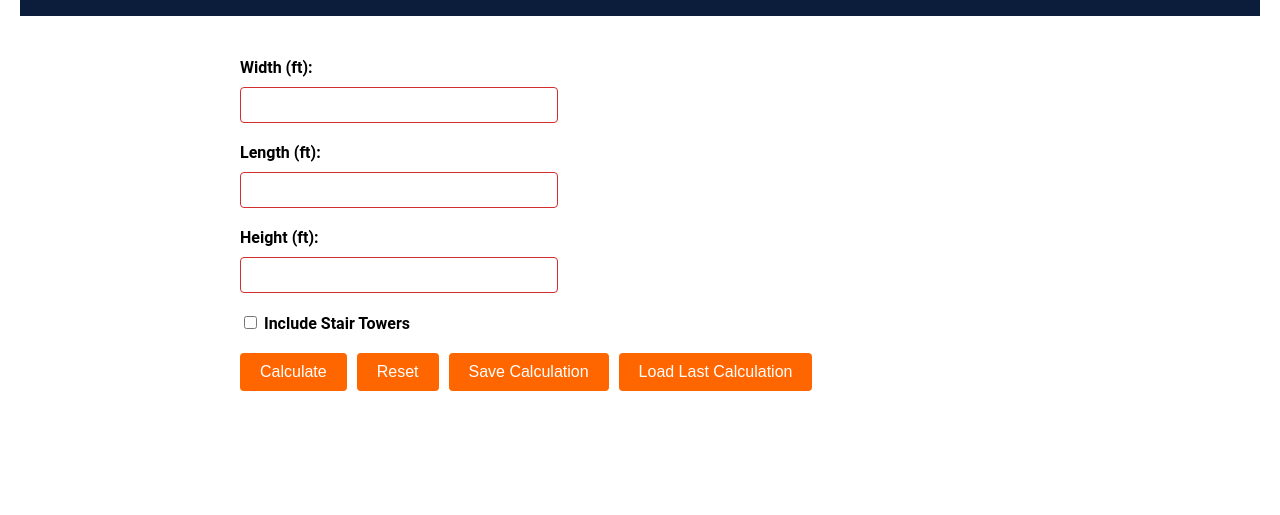
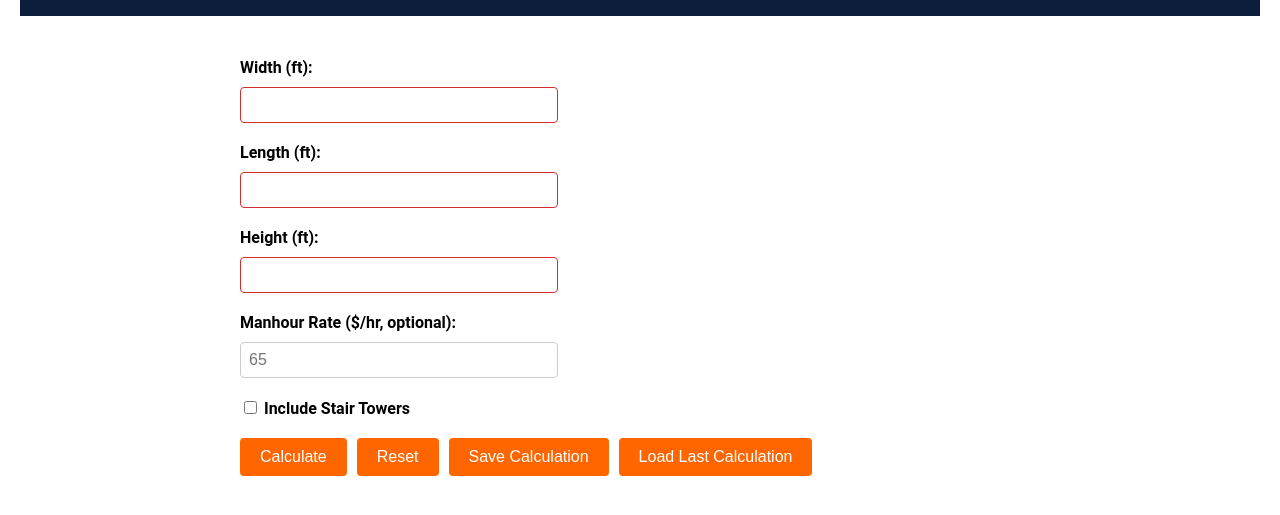
Before and after one commit to CodesbySteph/Diamond-Scaffold-Calculator, a plain HTML site: page index.html in a window 1280 px wide. Shown: the part 117-632 px from the top of the page. Drawn offline with Linux system fonts and the light colour scheme.

Commit message:
Update index.html

```diff
--- a/index.html
+++ b/index.html
@@ -21,6 +21,9 @@
       <label for="height">Height (ft):</label>
       <input type="number" id="height" min="0" step="0.1" required aria-label="Height in feet">
 
+      <label for="manhourRate">Manhour Rate ($/hr, optional):</label>
+      <input type="number" id="manhourRate" min="0" step="0.1" placeholder="65" aria-label="Manhour rate in dollars per hour">
+
       <label>
         <input type="checkbox" id="stairTower"> Include Stair Towers
       </label>
```
